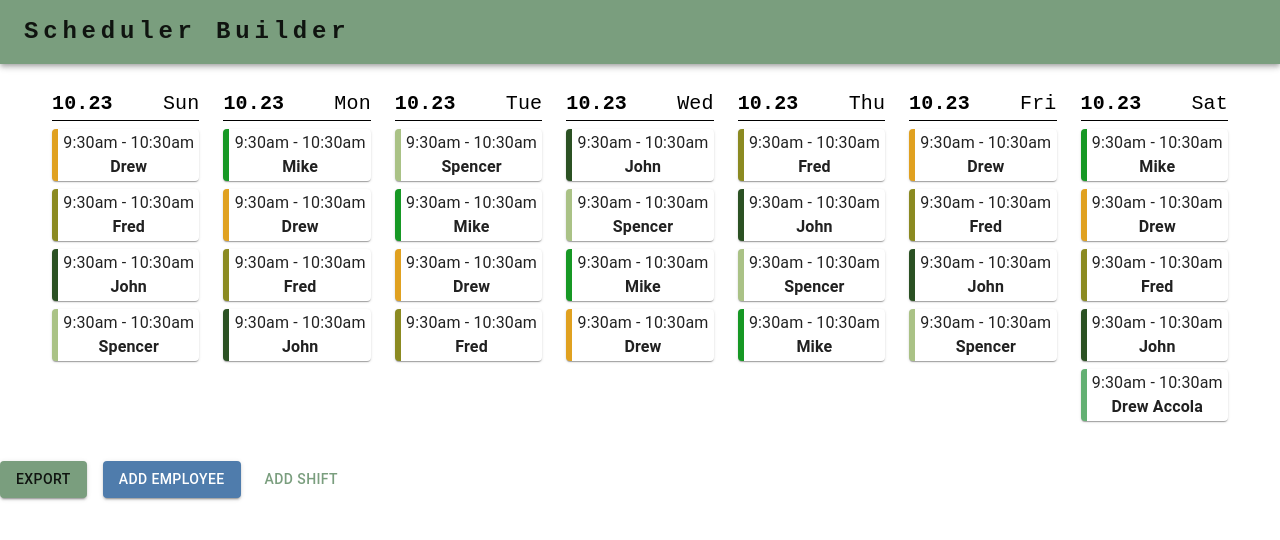
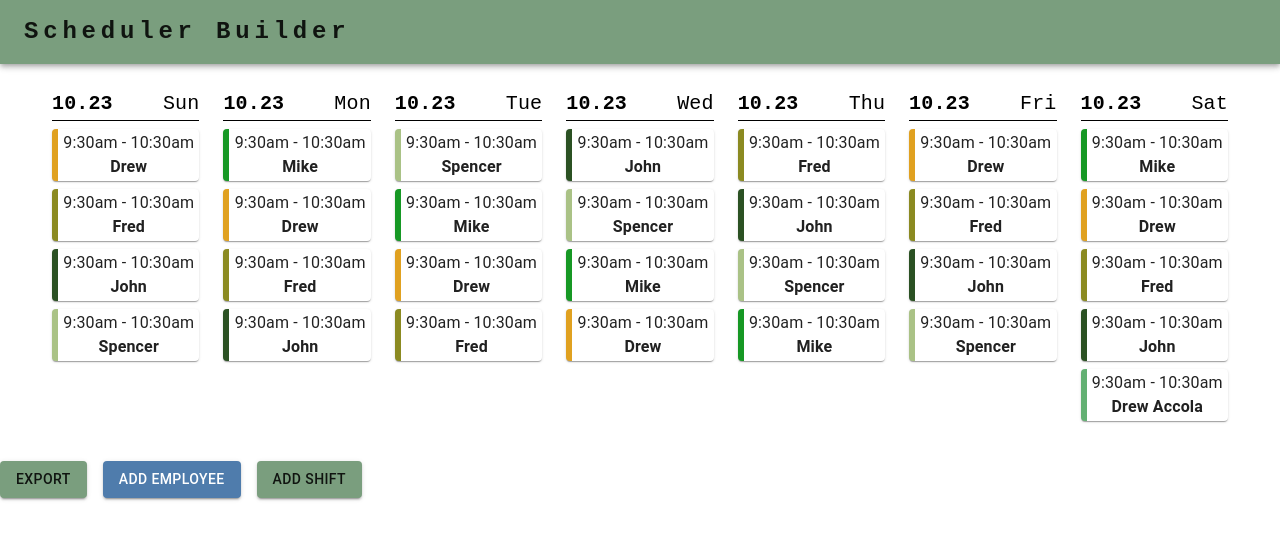
Before and after one commit to Stout-2022-Capstone-Scheduler-Team/SchedulerApp, a Next.js app: page /edit-schedule in a window 1280 px wide. Shown: the top 540 px of the page. Built offline with nearby package versions, Linux system fonts and the light colour scheme.

Commit message:
change button to contained

```diff
--- a/components/addShiftModal/AddShiftModal.tsx
+++ b/components/addShiftModal/AddShiftModal.tsx
@@ -29,7 +29,9 @@ export function AddShiftModal(): JSX.Element {
   };
   return (
     <>
-      <Button onClick={handleOpen}>Add Shift</Button>
+      <Button variant="contained" onClick={handleOpen}>
+        Add Shift
+      </Button>
       <Modal
         open={open}
         onClose={handleClose}
```
